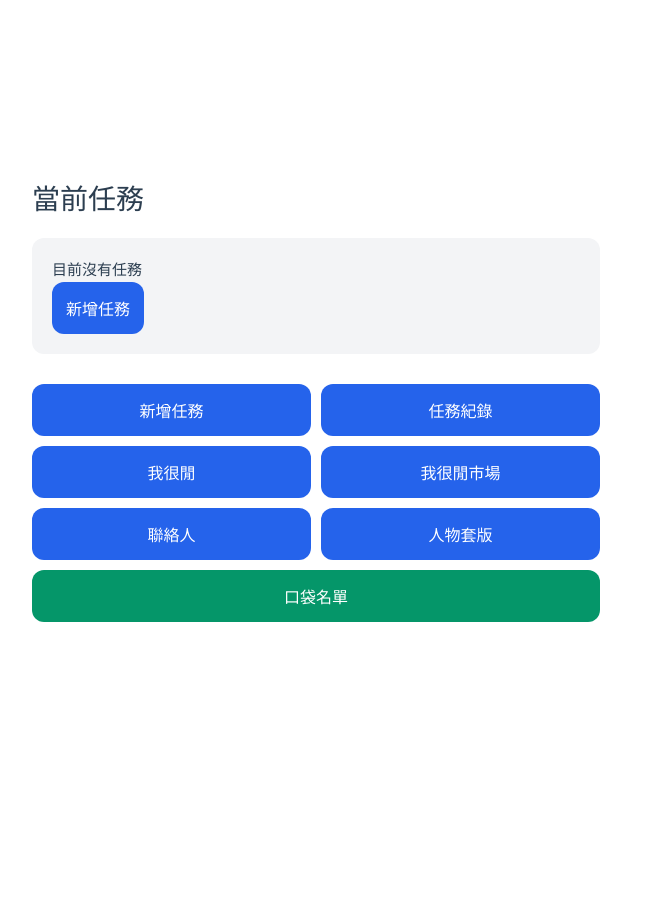
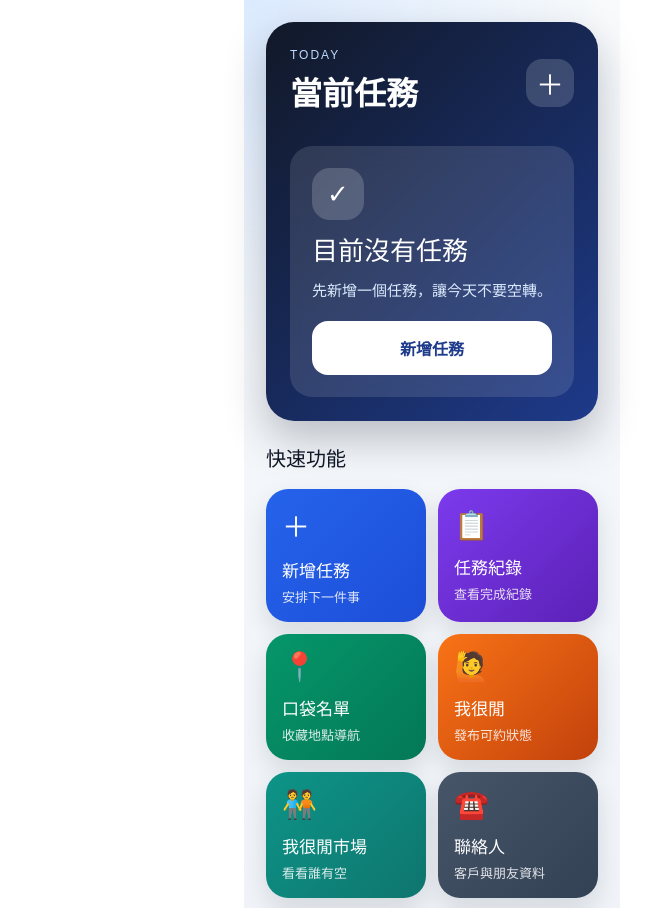
Before and after one commit to Timonsterer/xctlinetask-system, a Vue app: page /home in a window 1280 px wide. Shown: the top 908 px of the page, without its empty margins (20-671 px from the left). Before the commit the page ends 800 px from the top, so only its background shows below. Built offline with nearby package versions, Linux system fonts and the light colour scheme.

Commit message:
Beauty 04301352

```diff
--- a/src/views/HomeView.vue
+++ b/src/views/HomeView.vue
@@ -1,35 +1,90 @@
 <template>
   <div class="home-page">
-    <!-- 🔥 當前任務（大顯示） -->
-    <div class="current-task">
-      <h1>當前任務</h1>
+    <section class="hero-card">
+      <div class="hero-top">
+        <div>
+          <p class="eyebrow">TODAY</p>
+          <h1>當前任務</h1>
+        </div>
 
-      <div v-if="currentTask" class="task-box">
-        <p class="task-content">{{ currentTask.content }}</p>
-
-        <button @click="goNextTask">下一個任務</button>
+        <button class="icon-btn" @click="goTaskForm">
+          ＋
+        </button>
       </div>
 
-      <div v-else class="empty-task">
-        <p>目前沒有任務</p>
-        <button @click="goTaskForm">新增任務</button>
+      <div v-if="currentTask" class="current-box">
+        <p class="task-label">現在要做</p>
+        <h2>{{ currentTask.content }}</h2>
+
+        <button class="main-btn" @click="goNextTask">
+          完成，下一個任務
+        </button>
       </div>
-    </div>
 
-    <!-- 🔥 功能入口 -->
-    <div class="menu">
-      <button @click="goTaskForm">新增任務</button>
-      <button @click="goTaskHistory">任務紀錄</button>
-      <button @click="goIdleForm">我很閒</button>
-      <button @click="goIdleMarket">我很閒市場</button>
-      <button @click="goContacts">聯絡人</button>
-      <button @click="goLifeTemplates">人物套版</button>
+      <div v-else class="empty-box">
+        <div class="empty-icon">✓</div>
+        <h2>目前沒有任務</h2>
+        <p>先新增一個任務，讓今天不要空轉。</p>
 
-      <!-- ✅ 新增 -->
-      <button class="pocket" @click="goPocketPlaces">
-        口袋名單
-      </button>
-    </div>
+        <button class="main-btn" @click="goTaskForm">
+          新增任務
+        </button>
+      </div>
+    </section>
+
+    <section class="quick-section">
+      <h3>快速功能</h3>
+
+      <div class="grid">
+        <button class="menu-card blue" @click="goTaskForm">
+          <span class="emoji">＋</span>
+          <strong>新增任務</strong>
+          <small>安排下一件事</small>
+        </button>
+
+        <button class="menu-card purple" @click="goTaskHistory">
+          <span class="emoji">📋</span>
+          <strong>任務紀錄</strong>
+          <small>查看完成紀錄</small>
+        </button>
+
+        <button class="menu-card green" @click="goPocketPlaces">
+          <span class="emoji">📍</span>
+          <strong>口袋名單</strong>
+          <small>收藏地點導航</small>
+        </button>
+
+        <button class="menu-card orange" @click="goIdleForm">
+          <span class="emoji">🙋</span>
+          <strong>我很閒</strong>
+          <small>發布可約狀態</small>
+        </button>
+
+        <button class="menu-card teal" @click="goIdleMarket">
+          <span class="emoji">🧑‍🤝‍🧑</span>
+          <strong>我很閒市場</strong>
+          <small>看看誰有空</small>
+        </button>
+
+        <button class="menu-card gray" @click="goContacts">
+          <span class="emoji">☎️</span>
+          <strong>聯絡人</strong>
+          <small>客戶與朋友資料</small>
+        </button>
+
+        <button class="menu-card pink" @click="goLifeTemplates">
+          <span class="emoji">🔥</span>
+          <strong>人物套版</strong>
+          <small>模仿高手生活</small>
+        </button>
+
+        <button class="menu-card dark" @click="goRaid">
+          <span class="emoji">⚔️</span>
+          <strong>多人副本</strong>
+          <small>一起完成任務</small>
+        </button>
+      </div>
+    </section>
   </div>
 </template>
 
@@ -39,91 +94,230 @@ import { useRouter } from 'vue-router'
 
 const router = useRouter()
 
-// 🔥 假資料（之後你可以接 firestore）
 const currentTask = ref(null)
 
-// ===== 導頁 =====
 const goTaskForm = () => router.push('/task-form')
 const goTaskHistory = () => router.push('/task-history')
 const goIdleForm = () => router.push('/idle-form')
 const goIdleMarket = () => router.push('/idle-market')
 const goContacts = () => router.push('/contacts')
 const goLifeTemplates = () => router.push('/life-templates')
+const goPocketPlaces = () => router.push('/pocket-places')
+const goRaid = () => router.push('/raid')
 
-// ✅ 新增
-const goPocketPlaces = () => router.push('/pocket-places')
-
-// ===== 任務流程 =====
 const goNextTask = () => {
-  // 這裡之後可以接你的任務邏輯
   currentTask.value = null
 }
 
 onMounted(() => {
-  // 這裡之後接 Firestore 當前任務
   currentTask.value = null
 })
 </script>
 
 <style scoped>
 .home-page {
-  max-width: 720px;
-  margin: 0 auto;
-  padding: 20px;
+  min-height: 100vh;
+  padding: 22px;
+  background:
+    radial-gradient(circle at top left, #dbeafe 0, transparent 32%),
+    linear-gradient(180deg, #f8fafc 0%, #eef2f7 100%);
+  box-sizing: border-box;
 }
 
-/* 🔥 當前任務 */
-.current-task {
-  margin-bottom: 30px;
+.hero-card {
+  max-width: 760px;
+  margin: 0 auto 22px;
+  padding: 24px;
+  border-radius: 28px;
+  background: linear-gradient(135deg, #111827, #1e3a8a);
+  color: white;
+  box-shadow: 0 18px 40px rgba(15, 23, 42, 0.25);
 }
 
-.current-task h1 {
-  font-size: 28px;
-  margin-bottom: 16px;
+.hero-top {
+  display: flex;
+  justify-content: space-between;
+  align-items: center;
 }
 
-.task-box {
-  background: #111;
-  color: white;
-  padding: 24px;
-  border-radius: 16px;
+.eyebrow {
+  margin: 0 0 4px;
+  font-size: 12px;
+  letter-spacing: 2px;
+  color: #bfdbfe;
 }
 
-.task-content {
-  font-size: 22px;
-  margin-bottom: 16px;
+h1 {
+  margin: 0;
+  font-size: 32px;
+  font-weight: 900;
 }
 
-.empty-task {
-  background: #f3f4f6;
-  padding: 20px;
-  border-radius: 12px;
-}
-
-/* 🔥 功能區 */
-.menu {
-  display: flex;
-  flex-wrap: wrap;
-  gap: 10px;
-}
-
-button {
-  flex: 1 1 45%;
-  padding: 14px;
+.icon-btn {
+  width: 48px;
+  height: 48px;
   border: none;
-  border-radius: 12px;
-  background: #2563eb;
+  border-radius: 16px;
+  background: rgba(255, 255, 255, 0.16);
   color: white;
-  font-size: 16px;
+  font-size: 28px;
   cursor: pointer;
 }
 
-button:hover {
-  opacity: 0.9;
+.current-box,
+.empty-box {
+  margin-top: 26px;
+  padding: 22px;
+  border-radius: 22px;
+  background: rgba(255, 255, 255, 0.12);
+  backdrop-filter: blur(10px);
 }
 
-/* ✅ 口袋名單強調 */
-.pocket {
-  background: #059669;
+.task-label {
+  margin: 0 0 8px;
+  color: #bfdbfe;
+  font-size: 14px;
+}
+
+.current-box h2,
+.empty-box h2 {
+  margin: 0 0 16px;
+  font-size: 26px;
+  line-height: 1.35;
+}
+
+.empty-box p {
+  margin: -6px 0 18px;
+  color: #dbeafe;
+}
+
+.empty-icon {
+  width: 52px;
+  height: 52px;
+  margin-bottom: 14px;
+  display: grid;
+  place-items: center;
+  border-radius: 18px;
+  background: rgba(255, 255, 255, 0.18);
+  font-size: 26px;
+}
+
+.main-btn {
+  width: 100%;
+  padding: 15px;
+  border: none;
+  border-radius: 16px;
+  background: white;
+  color: #1e3a8a;
+  font-size: 16px;
+  font-weight: 800;
+  cursor: pointer;
+}
+
+.quick-section {
+  max-width: 760px;
+  margin: 0 auto;
+}
+
+.quick-section h3 {
+  margin: 0 0 14px;
+  font-size: 20px;
+  color: #111827;
+}
+
+.grid {
+  display: grid;
+  grid-template-columns: repeat(2, 1fr);
+  gap: 12px;
+}
+
+.menu-card {
+  min-height: 116px;
+  padding: 16px;
+  border: none;
+  border-radius: 22px;
+  text-align: left;
+  color: white;
+  cursor: pointer;
+  box-shadow: 0 10px 24px rgba(15, 23, 42, 0.12);
+  transition: transform 0.15s ease, box-shadow 0.15s ease;
+}
+
+.menu-card:hover {
+  transform: translateY(-2px);
+  box-shadow: 0 14px 30px rgba(15, 23, 42, 0.18);
+}
+
+.emoji {
+  display: block;
+  font-size: 28px;
+  margin-bottom: 12px;
+}
+
+.menu-card strong {
+  display: block;
+  font-size: 17px;
+  margin-bottom: 5px;
+}
+
+.menu-card small {
+  display: block;
+  font-size: 13px;
+  opacity: 0.85;
+}
+
+.blue {
+  background: linear-gradient(135deg, #2563eb, #1d4ed8);
+}
+
+.purple {
+  background: linear-gradient(135deg, #7c3aed, #5b21b6);
+}
+
+.green {
+  background: linear-gradient(135deg, #059669, #047857);
+}
+
+.orange {
+  background: linear-gradient(135deg, #f97316, #c2410c);
+}
+
+.teal {
+  background: linear-gradient(135deg, #0d9488, #0f766e);
+}
+
+.gray {
+  background: linear-gradient(135deg, #475569, #334155);
+}
+
+.pink {
+  background: linear-gradient(135deg, #db2777, #be185d);
+}
+
+.dark {
+  background: linear-gradient(135deg, #111827, #020617);
+}
+
+@media (max-width: 480px) {
+  .home-page {
+    padding: 16px;
+  }
+
+  .hero-card {
+    padding: 20px;
+    border-radius: 24px;
+  }
+
+  h1 {
+    font-size: 28px;
+  }
+
+  .grid {
+    grid-template-columns: 1fr;
+  }
+
+  .menu-card {
+    min-height: 100px;
+  }
 }
 </style>
```
